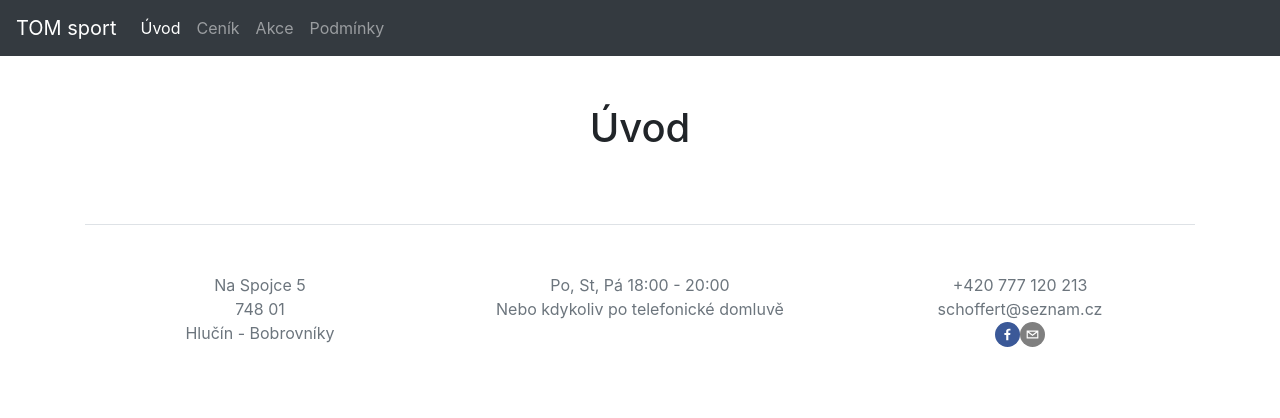
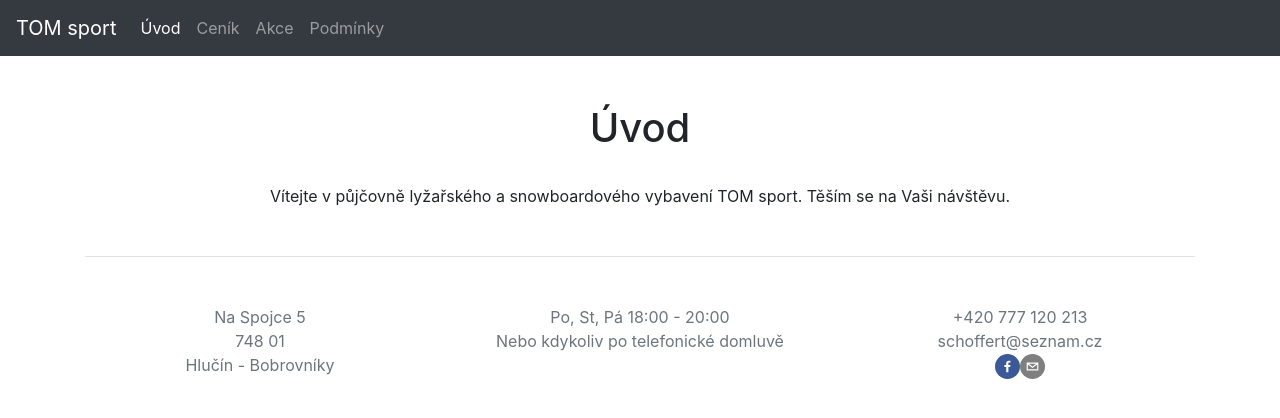
Before and after one commit to pschoffer/tomsport-websites, a React (Create React App) app: page / in a window 1280 px wide. Shown: the top 418 px of the page. Built offline with nearby package versions, Linux system fonts and the light colour scheme.

Commit message:
Added description

```diff
--- a/src/components/home.jsx
+++ b/src/components/home.jsx
@@ -9,6 +9,7 @@ class Home extends Component {
         <h1 className="px-3 py-3 pt-md-5 pb-md-4 mx-auto text-center">
           {texts.main.home}
         </h1>
+        <p>{texts.home.description}</p>
       </div>
     );
   }
--- a/src/text.json
+++ b/src/text.json
@@ -8,6 +8,9 @@
         "map": "Mapa",
         "contact": "Kontakt",
         "discounts": "Akce"
+    },
+    "home": {
+        "description": "Vítejte v půjčovně lyžařského a snowboardového vybavení TOM sport. Těším se na Vaši návštěvu."
     },
     "navbar": {
         "firm": "TOM sport"
```
